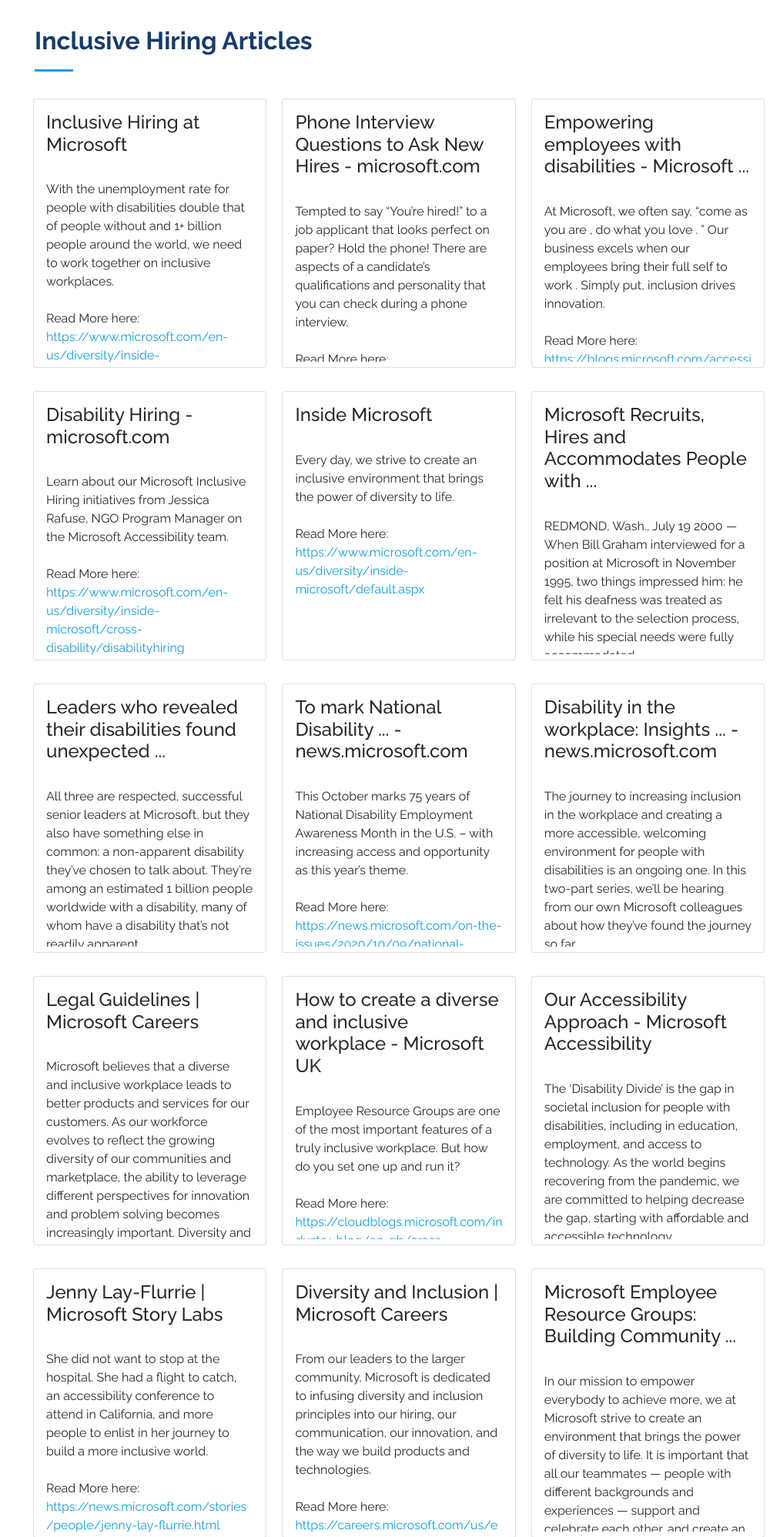
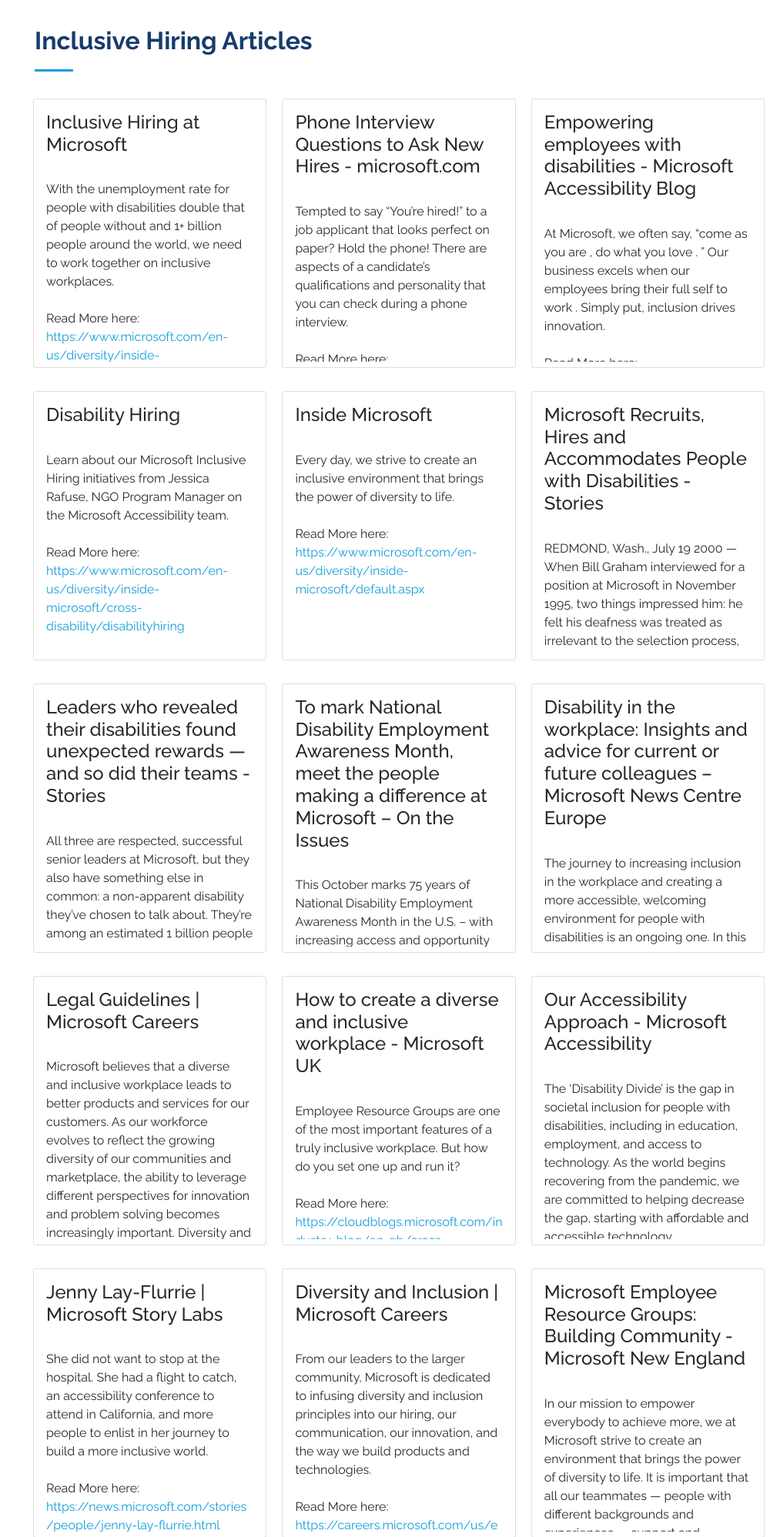
Before and after one commit to sawhney-kartik/inclusive-employement, a Flask app: page /microsoft/hiring/ in a window 1280 px wide. Shown: the part 854-2851 px from the top of the page at 77% size, without its empty margins (267-1280 px from the left). Run offline with Flask 2, Linux system fonts and the light colour scheme; some libraries are stand-ins or nearby versions.

Commit message:
Changed article headings

```diff
--- a/Website/templates/microsoft_tabs/hiring.html
+++ b/Website/templates/microsoft_tabs/hiring.html
@@ -168,7 +168,7 @@
                   <div class="card-body">
                     <div class="scrollable">
                       <p class="card-text">
-                        <h4> Empowering employees with disabilities - Microsoft ... </h4> <br>
+                        <h4> Empowering employees with disabilities - Microsoft Accessibility Blog </h4> <br>
                           <div class="clearfix">
                             <div class="c100 p100">
                               </div>
@@ -186,7 +186,7 @@
                   <div class="card-body">
                     <div class="scrollable">
                       <p class="card-text">
-                        <h4> Disability Hiring - microsoft.com </h4> <br>
+                        <h4> Disability Hiring</h4> <br>
                           <div class="clearfix">
                             <div class="c100 p100">
                               </div>
@@ -222,7 +222,7 @@
                   <div class="card-body">
                     <div class="scrollable">
                       <p class="card-text">
-                        <h4> Microsoft Recruits, Hires and Accommodates People with ...</h4> <br>
+                        <h4> Microsoft Recruits, Hires and Accommodates People with Disabilities - Stories </h4> <br>
                           <div class="clearfix">
                             <div class="c100 p100">
                               </div>
@@ -241,7 +241,7 @@
                   <div class="card-body">
                     <div class="scrollable">
                       <p class="card-text">
-                        <h4> Leaders who revealed their disabilities found unexpected ...</h4> <br>
+                        <h4> Leaders who revealed their disabilities found unexpected rewards — and so did their teams - Stories </h4> <br>
                           <div class="clearfix">
                             <div class="c100 p100">
                               </div>
@@ -261,7 +261,7 @@
                   <div class="card-body">
                     <div class="scrollable">
                       <p class="card-text">
-                        <h4> To mark National Disability ... - news.microsoft.com</h4> <br>
+                        <h4> To mark National Disability Employment Awareness Month, meet the people making a difference at Microsoft – On the Issues</h4> <br>
                           <div class="clearfix">
                             <div class="c100 p100">
                               </div>
@@ -279,7 +279,7 @@
                   <div class="card-body">
                     <div class="scrollable">
                       <p class="card-text">
-                        <h4> Disability in the workplace: Insights ... - news.microsoft.com </h4> <br>
+                        <h4> Disability in the workplace: Insights and advice for current or future colleagues – Microsoft News Centre Europe</h4> <br>
                           <div class="clearfix">
                             <div class="c100 p100">
                               </div>
@@ -397,7 +397,7 @@
                         <div class="card-body">
                           <div class="scrollable">
                             <p class="card-text">
-                              <h4> Microsoft Employee Resource Groups: Building Community ...</h4> <br>
+                              <h4> Microsoft Employee Resource Groups: Building Community - Microsoft New England </h4> <br>
                                 <div class="clearfix">
                                   <div class="c100 p100">
                                     </div>
@@ -457,7 +457,7 @@
                       <div class="card-body">
                         <div class="scrollable">
                           <p class="card-text">
-                            <h4> Microsoft named Disability Confident Leader for focus on ... </h4> <br>
+                            <h4> Microsoft named Disability Confident Leader for focus on staff equality </h4> <br>
                               <div class="clearfix">
                                 <div class="c100 p100">
                                   </div>
@@ -475,7 +475,7 @@
                       <div class="card-body">
                         <div class="scrollable">
                           <p class="card-text">
-                            <h4> How Microsoft is using empathy to lead innovation ...</h4> <br>
+                            <h4> How Microsoft is using empathy to lead innovation – Innovation Stories</h4> <br>
                               <div class="clearfix">
                                 <div class="c100 p100">
                                   </div>
@@ -497,7 +497,7 @@
                       <div class="card-body">
                         <div class="scrollable">
                           <p class="card-text">
-                            <h4> A first look at our disability ... - blogs.microsoft.com</h4> <br>
+                            <h4> A first look at our disability representation stats - Microsoft On the Issues </h4> <br>
                               <div class="clearfix">
                                 <div class="c100 p100">
                                   </div>
@@ -515,7 +515,7 @@
                       <div class="card-body">
                         <div class="scrollable">
                           <p class="card-text">
-                            <h4> Increasing Access and Opportunity - Microsoft ... </h4> <br>
+                            <h4> Increasing Access and Opportunity - Microsoft Accessibility Blog</h4> <br>
                               <div class="clearfix">
                                 <div class="c100 p100">
                                   </div>
@@ -535,7 +535,7 @@
                       <div class="card-body">
                         <div class="scrollable">
                           <p class="card-text">
-                            <h4> Microsoft launches initiative to ... - blogs.microsoft.com </h4> <br>
+                            <h4> Microsoft launches initiative to help 25 million people worldwide acquire the digital skills needed in a COVID-19 economy - The Official Microsoft Blog </h4> <br>
                               <div class="clearfix">
                                 <div class="c100 p100">
                                   </div>
@@ -613,7 +613,7 @@
                       <div class="card-body">
                         <div class="scrollable">
                           <p class="card-text">
-                            <h4> The employee experience at Microsoft: Aligning benefits to ...</h4> <br>
+                            <h4> The employee experience at Microsoft: Aligning benefits to our culture - The Official Microsoft Blog </h4> <br>
                               <div class="clearfix">
                                 <div class="c100 p100">
                                   </div>
@@ -634,7 +634,7 @@
                       <div class="card-body">
                         <div class="scrollable">
                           <p class="card-text">
-                            <h4> The power of inclusion, extending ... - blogs.microsoft.com</h4> <br>
+                            <h4> The power of inclusion, extending our learnings from the Supported Employment Program - Microsoft On the Issues </h4> <br>
                               <div class="clearfix">
                                 <div class="c100 p100">
                                   </div>
@@ -683,7 +683,7 @@
                       <div class="card-body">
                         <div class="scrollable">
                           <p class="card-text">
-                            <h4> ‘We are at a crossroads’ – How Microsoft’s Accessibility ...</h4> <br>
+                            <h4> ‘We are at a crossroads’ – How Microsoft’s Accessibility team is making an impact that will be felt for generations – On the Issues </h4> <br>
                               <div class="clearfix">
                                 <div class="c100 p100">
                                   </div>
```
Also changed, not shown: Website/templates/cisco_tabs/hiring.html (+8 -8 lines), Website/templates/intel_tabs/hiring.html (+5 -5 lines).
